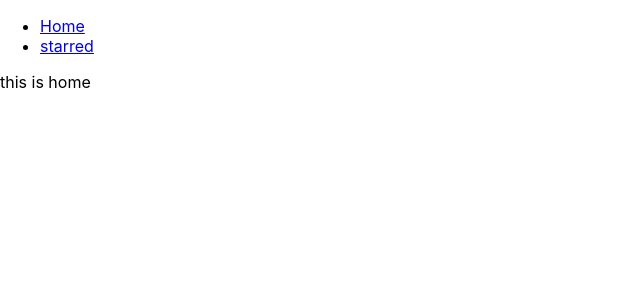
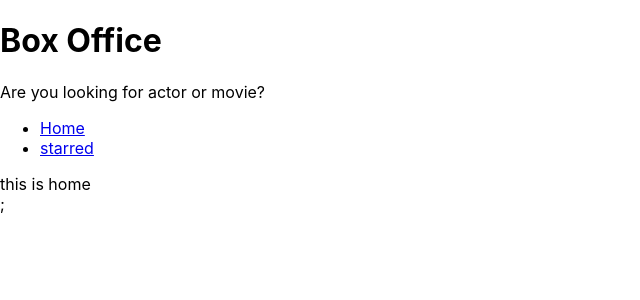
Before and after one commit to Hridayesh1605/box-office, a React (Create React App) app: page / in a window 1280 px wide. Shown: the top 300 px of the page, without its empty margins (0-640 px from the left). Built offline with nearby package versions, Linux system fonts and the light colour scheme.

Commit message:
added layout management and created title

```diff
--- a/src/App.js
+++ b/src/App.js
@@ -1,13 +1,11 @@
 import React from 'react';
 import { Switch, Route } from 'react-router-dom';
-import { Navs } from './components/Navs';
 import Home from './pages/Home';
+
 import Starred from './pages/Starred';
 
 function App() {
   return (
-    <div>
-      <Navs />
     <Switch>
       <Route exact path="/">
         <Home />
@@ -19,7 +17,6 @@
 
       <Route>This is 404 page</Route>
     </Switch>
-    </div>
   );
 }
 
--- /dev/null
+++ b/src/components/MainPageLayout.js
@@ -0,0 +1,18 @@
+import React from 'react';
+import { Navs } from './Navs';
+import Title from './Title';
+
+const MainPageLayout = ({ children }) => {
+  return (
+    <div>
+      <Title
+        title="Box Office"
+        subtitle="Are you looking for actor or movie?"
+      />
+      <Navs />
+      {children}
+    </div>
+  );
+};
+
+export default MainPageLayout;
--- /dev/null
+++ b/src/components/Title.js
@@ -0,0 +1,12 @@
+import React from 'react';
+
+const Title = ({ title, subtitle }) => {
+  return (
+    <div>
+      <h1>{title}</h1>
+      <p>{subtitle}</p>
+    </div>
+  );
+};
+
+export default Title;
--- a/src/pages/Home.js
+++ b/src/pages/Home.js
@@ -1,6 +1,12 @@
 import React from 'react';
+import MainPageLayout from '../components/MainPageLayout';
 
-export const Home = () => {
-  return <div>this is home</div>;
+const Home = () => {
+  return (
+    <div>
+      <MainPageLayout>this is home</MainPageLayout>;
+    </div>
+  );
 };
+
 export default Home;
--- a/src/pages/Starred.js
+++ b/src/pages/Starred.js
@@ -1,6 +1,12 @@
 import React from 'react';
+import MainPageLayout from '../components/MainPageLayout';
 
-export const Starred = () => {
-  return <div>this is starred</div>;
+const Starred = () => {
+  return (
+    <div>
+      <MainPageLayout>this is starred</MainPageLayout>;
+    </div>
+  );
 };
+
 export default Starred;
```
Lines whose indentation alone changed are shown as unchanged.
